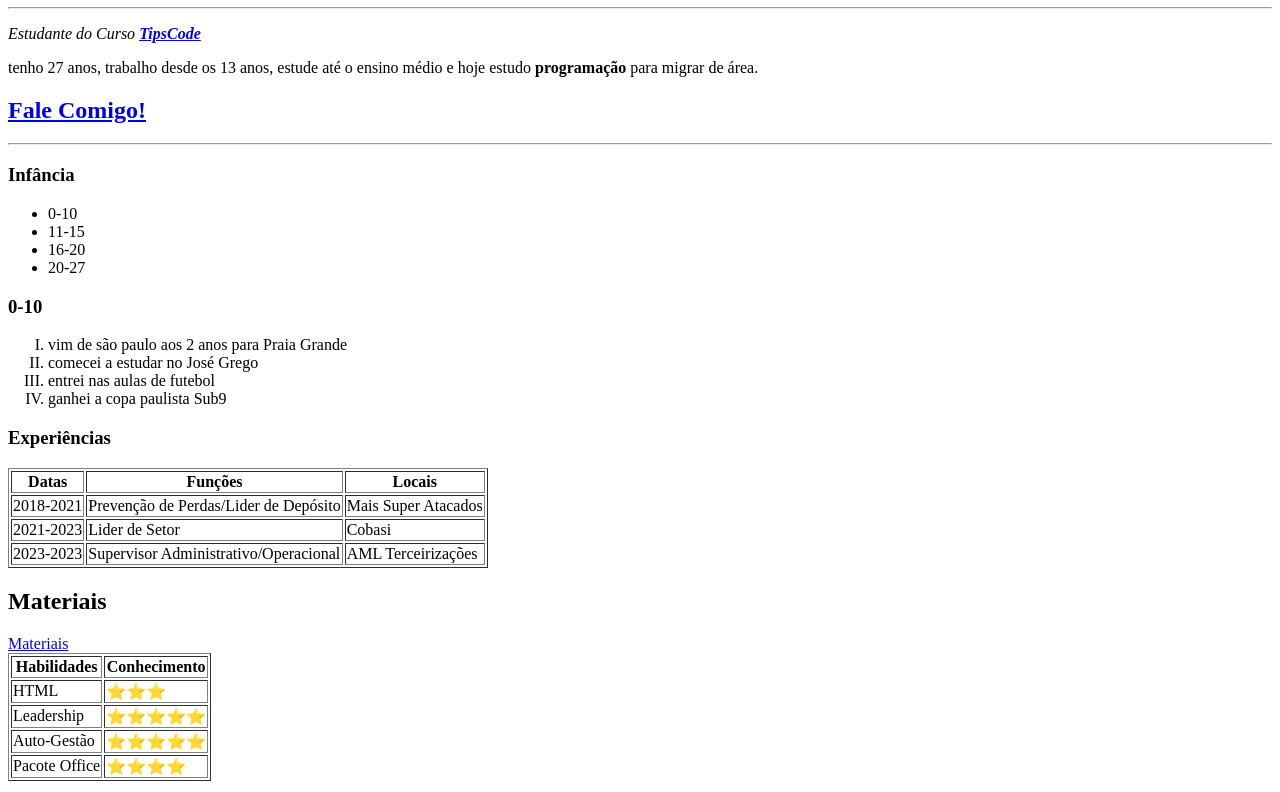
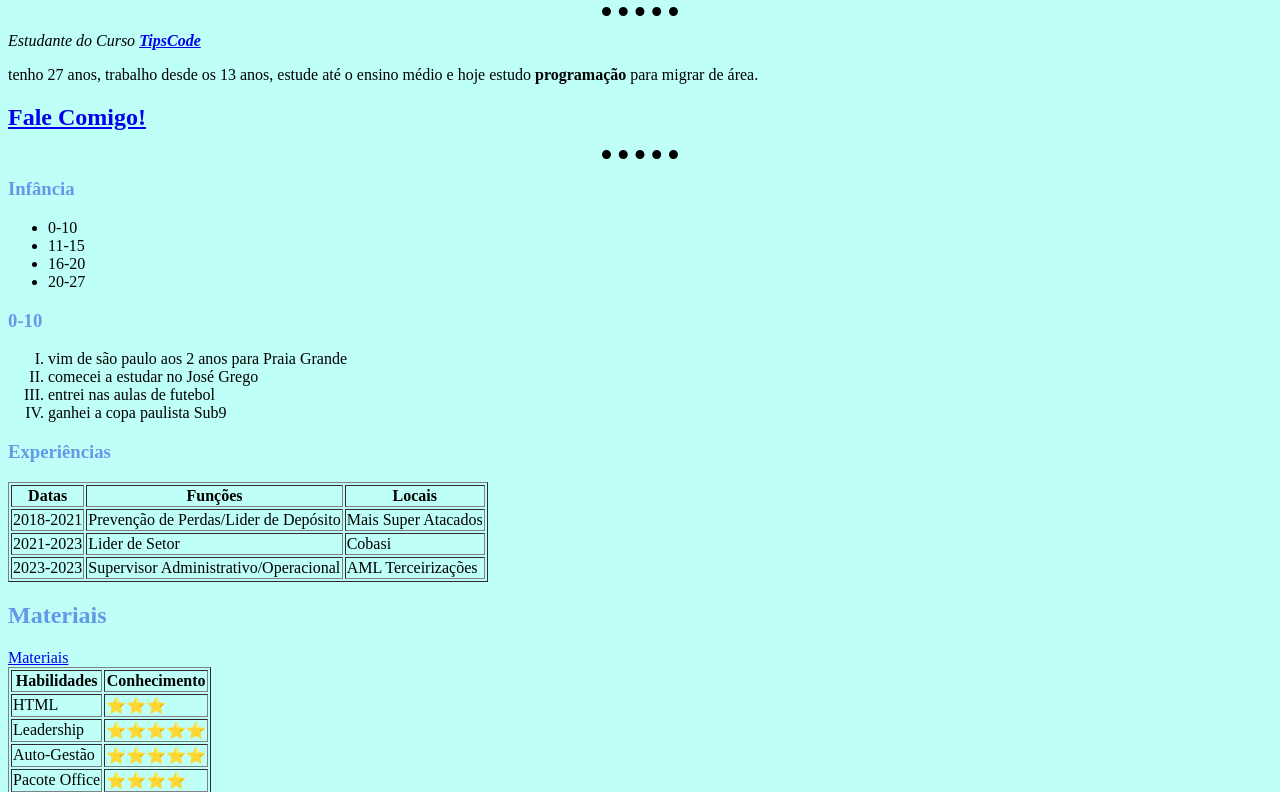
Before and after one commit to Gabriel-Siqueira-Rodrigues/TipsCode, a plain HTML site: page Bio.html in a window 1280 px wide. Shown: the part 338-1130 px from the top of the page. Drawn offline with Linux system fonts and the light colour scheme.

Commit message:
CSS Basic

```diff
--- a/Bio.html
+++ b/Bio.html
@@ -1,6 +1,7 @@
 <!DOCTYPE html>
 <html lang="pt-br">
 <head>
+   <link rel="stylesheet" href="CSS/Style.css">
     <meta charset="UTF-8">
     <title>Biografia Gabriel</title>
 </head>
--- /dev/null
+++ b/CSS/Style.css
@@ -0,0 +1,12 @@
+body{
+    background-color: #BEFFF7;
+}
+hr{
+    border-style: dotted none none;
+    width: 6%;
+    border-color: #000;
+    border-width: 9px;
+}
+h1, h2, h3{
+    color: #6499E9;
+}
```
Also changed, not shown: Contato/Contatos.html (+1 -0 lines), Formulários.html (+1 -0 lines), Materiais.html (+1 -0 lines), index..html (+1 -0 lines), index.html (deleted, +0 -1 lines), meu primeiro portifolio.html (+1 -0 lines).
